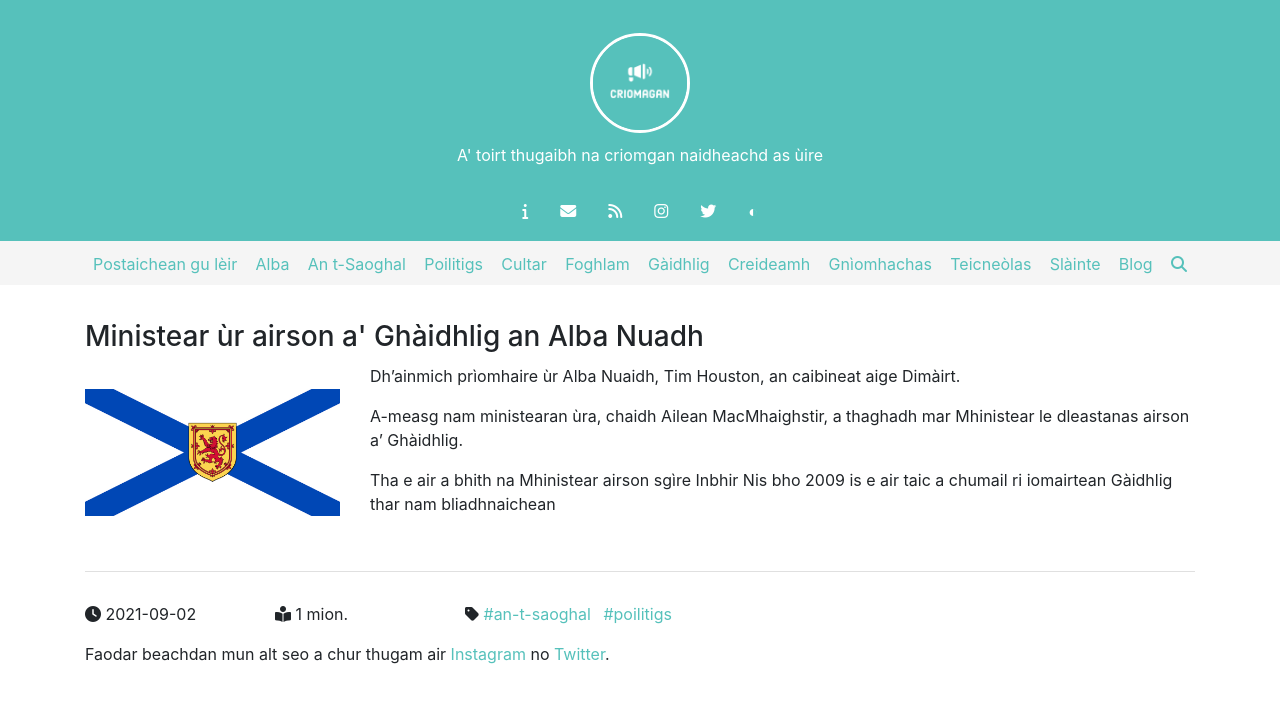
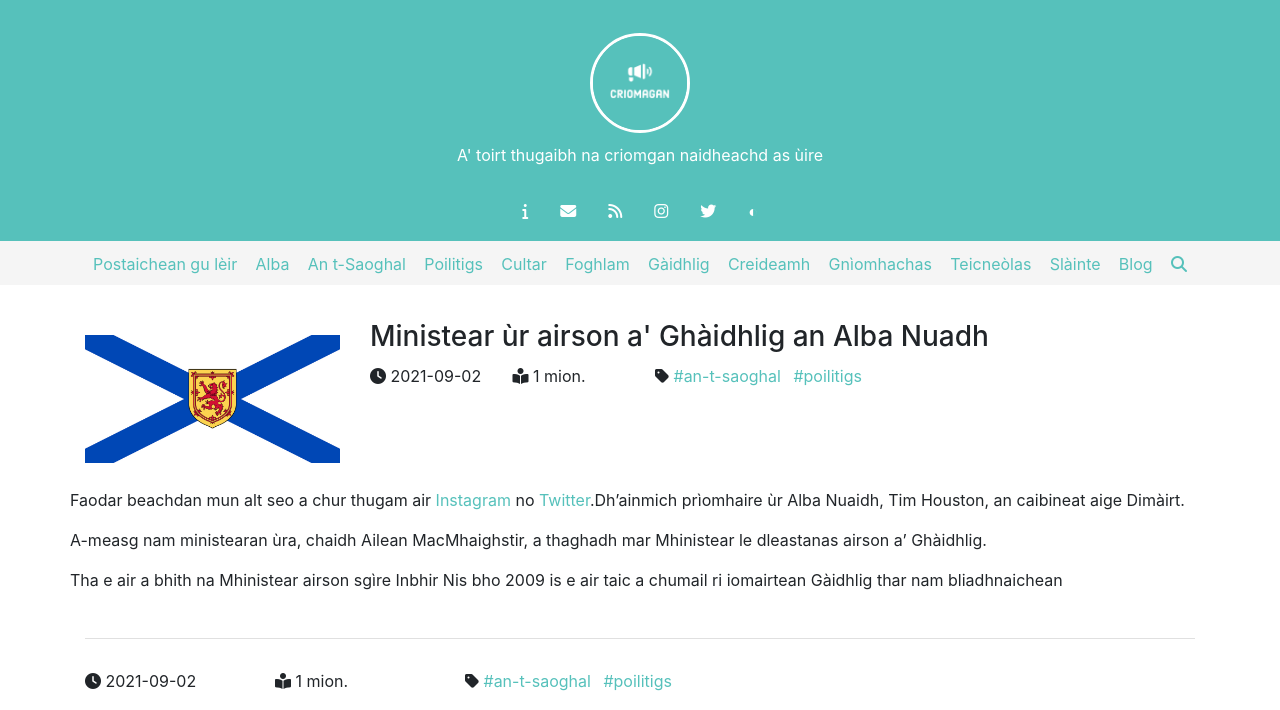
Before and after one commit to criomagan/criomagan.github.io, a Jekyll site: the page built from _posts/2021-09-02-ministear-ur-airson-a-ghaidhlig-an-alba-nuadh.md, in a window 1280 px wide. Shown: the top 710 px of the page. Built offline with Jekyll 4.4.1, drawn with Linux system fonts in a browser that asks for light colours; nearby versions of some CDN libraries.

Commit message:
Update post.html

```diff
--- a/_layouts/post.html
+++ b/_layouts/post.html
@@ -6,7 +6,7 @@ layout: default
 
     <div class="row">
       <div class="col-md-12">
-        <h3 class="post-title">{{ page.title }}</h3>
+
       </div>
     </div>
 
@@ -22,6 +22,27 @@ layout: default
         {% endif %}
       </div>
       <div class="col-md-9">
+        <h3 class="post-title">{{ page.title }}</h3>
+        <div class="row">
+          <div class="col-md-2">
+            <p><i class="fas fa-clock"></i> {{ page.date | date: "%Y-%m-%d" }}</p>
+          </div>
+          <div class="col-md-2">
+            <p><i class="fas fa-book-reader"></i> <span class="reading-time" title="Estimated read time">
+            {% assign words = include.content | strip_html | number_of_words %}
+            {{ words | divided_by: 180 | plus: 1 }} mion.
+            </span></p>
+          </div>
+          <div class="col-md-8">
+            <p style="display: inline-block"><i class="fa fa-tag"></i> {% for category in page.categories %} <a class="post-category-link" href="{{ site.baseurl }}/roinn-seorsa/{{ category }}">#{{ category }}</a> {% endfor %} </p>
+          </div>
+        </div>
+      </div>
+      <div class="row">
+        <div class="col-md-12">
+        <p>Faodar beachdan mun alt seo a chur thugam air <a {% if page.instagram %} href="{{ page.instagram }}" {% else %} href="https://www.instagram.com/criomagan"{% endif %}>Instagram</a> no <a {% if page.twitter %} href="{{ page.twitter }}" {% else %} href="https://www.twitter.com/criomagan_"{% endif %}>Twitter</a>.</p>
+        </div>
+      </div>
         {{ content }}
       </div>
     </div>
```
